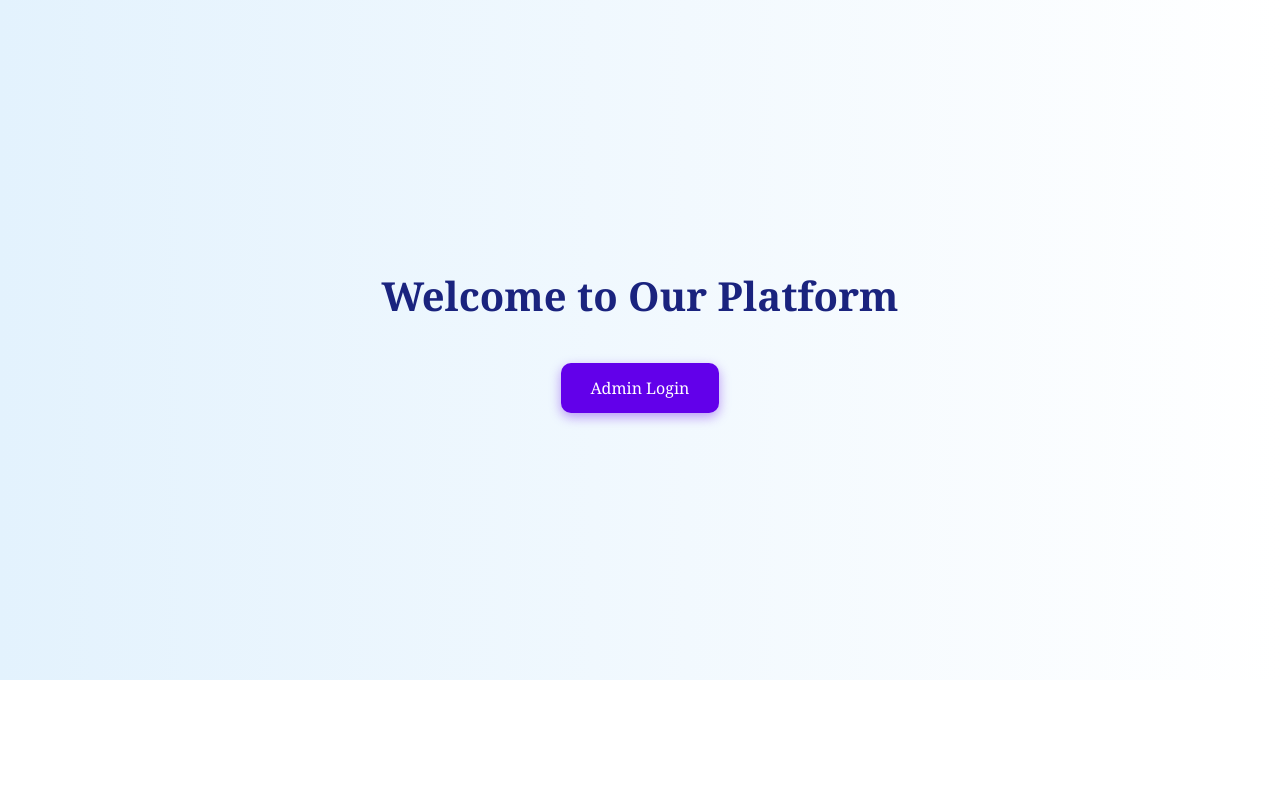
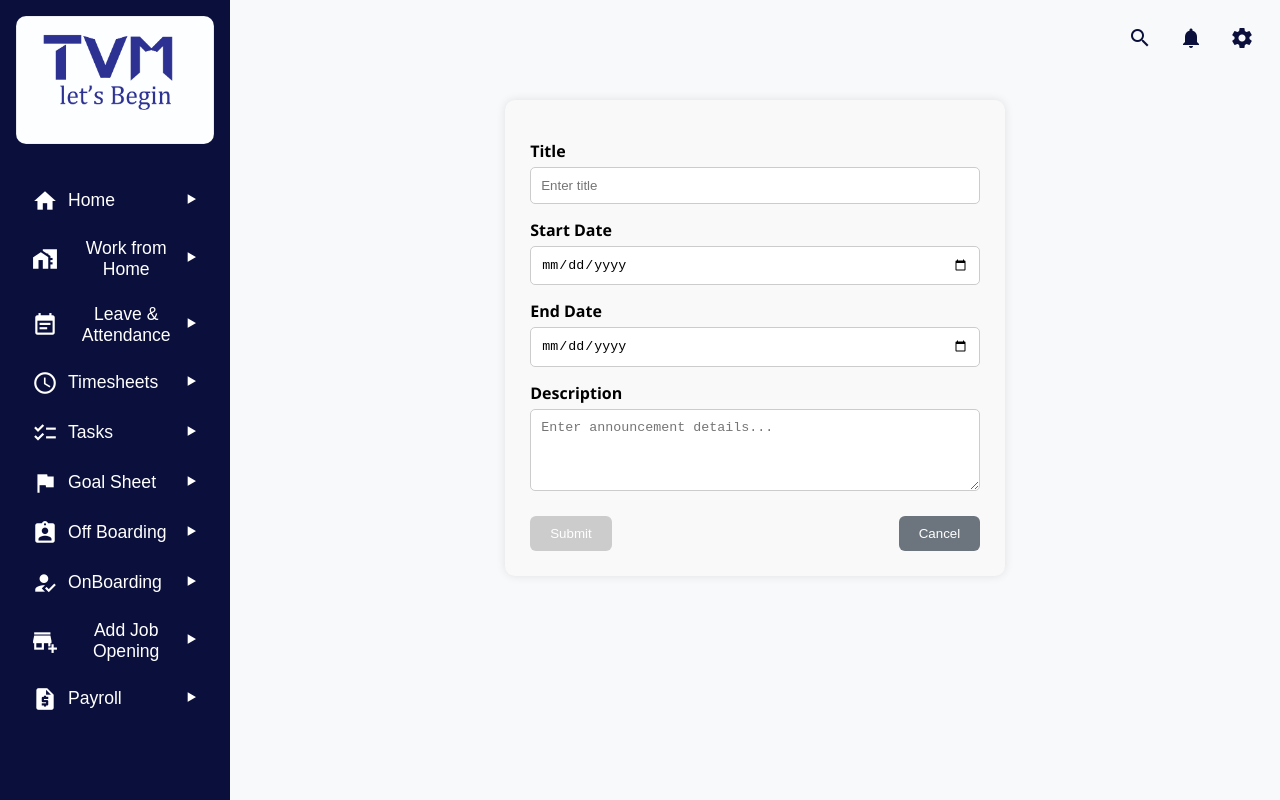
Before and after one commit to tvminfotech1/TVMEMS-UI, an Angular app: page /mainlayout/add-announcement in a window 1280 px wide. Built offline with nearby package versions, Linux system fonts and the light colour scheme.

Commit message:
add annoncement button and announcement form

```diff
--- a/src/app/app-routing.module.ts
+++ b/src/app/app-routing.module.ts
@@ -69,6 +69,8 @@ import { AddSalaryComponent } from './components/payroll/add-salary/add-salary.c
 import { MonthlySalarySlipComponent } from './components/payroll/monthly-salary-slip/monthly-salary-slip.component';
 import { ReportComponent } from './components/payroll/report/report.component';
 import { YearlySalarySlipComponent } from './components/payroll/yearly-salary-slip/yearly-salary-slip.component';
+import { AddAnnouncementComponent } from './components/mainlayout/add-announcement/add-announcement.component';
+
 
 const routes: Routes = [
   { path: '', component: HomeComponent },
@@ -118,6 +120,8 @@ const routes: Routes = [
       {path:'attendance', component:AttendanceComponent},
       {path:'addopening', component:AddOpeningComponent},
       {path:'goal', component:GoalComponent},
+      { path: 'add-announcement', component: AddAnnouncementComponent },
+
 
       { path: 'personal', component: PersonalComponent },
       { path: 'kyc', component: KycComponent },
--- /dev/null
+++ b/src/app/components/mainlayout/add-announcement/add-announcement.component.css
@@ -0,0 +1,51 @@
+.form-wrapper {
+  max-width: 500px;
+  margin: 40px auto;
+  background: #f9f9f9;
+  padding: 25px;
+  border-radius: 10px;
+  box-shadow: 0 0 10px rgba(0, 0, 0, 0.1);
+}
+
+h2 {
+  text-align: center;
+  margin-bottom: 20px;
+}
+
+label {
+  font-weight: bold;
+  display: block;
+  margin-top: 15px;
+}
+
+input, textarea {
+  width: 100%;
+  padding: 10px;
+  margin-top: 5px;
+  border-radius: 5px;
+  border: 1px solid #ccc;
+}
+
+.button-row {
+  display: flex;
+  justify-content: space-between;
+  margin-top: 20px;
+}
+
+button {
+  padding: 10px 20px;
+  border: none;
+  border-radius: 6px;
+  background-color: #007bff;
+  color: white;
+  cursor: pointer;
+}
+
+button[type="button"] {
+  background-color: #6c757d;
+}
+
+button:disabled {
+  background-color: #cccccc;
+  cursor: not-allowed;
+}
--- /dev/null
+++ b/src/app/components/mainlayout/add-announcement/add-announcement.component.html
@@ -0,0 +1,21 @@
+<div class="form-wrapper">
+
+  <form [formGroup]="announcementForm" (ngSubmit)="submitForm()">
+    <label for="title">Title</label>
+    <input id="title" formControlName="title" type="text" placeholder="Enter title" />
+
+    <label for="announceStartDate">Start Date</label>
+    <input id="announceStartDate" formControlName="announceStartDate" type="date" />
+
+    <label for="announceEndDate">End Date</label>
+    <input id="announceEndDate" formControlName="announceEndDate" type="date" />
+
+    <label for="description">Description</label>
+    <textarea id="description" formControlName="description" rows="4" placeholder="Enter announcement details..."></textarea>
+
+    <div class="button-row">
+      <button type="submit" [disabled]="announcementForm.invalid">Submit</button>
+      <button type="button" (click)="cancel()">Cancel</button>
+    </div>
+  </form>
+</div>
--- /dev/null
+++ b/src/app/components/mainlayout/add-announcement/add-announcement.component.ts
@@ -0,0 +1,47 @@
+import { Component } from '@angular/core';
+import { FormBuilder, FormGroup, Validators } from '@angular/forms';
+import { Router } from '@angular/router';
+import { HttpClient } from '@angular/common/http';
+
+@Component({
+  selector: 'app-add-announcement',
+  templateUrl: './add-announcement.component.html',
+  styleUrls: ['./add-announcement.component.css']
+})
+export class AddAnnouncementComponent {
+  announcementForm: FormGroup;
+
+  constructor(
+    private fb: FormBuilder,
+    private router: Router,
+    private http: HttpClient
+  ) {
+    this.announcementForm = this.fb.group({
+      title: ['', Validators.required],
+      announceStartDate: ['', Validators.required],
+      announceEndDate: ['', Validators.required],
+      description: ['']
+    });
+  }
+
+  submitForm() {
+    if (this.announcementForm.valid) {
+      const announcementData = this.announcementForm.value;
+
+      this.http.post('http://localhost:3000/announcements', announcementData).subscribe({
+        next: () => {
+          alert('Announcement added successfully!');
+          this.router.navigate(['/mainlayout/announcement']);
+        },
+        error: (err) => {
+          console.error('Error adding announcement:', err);
+          alert('Failed to add announcement.');
+        }
+      });
+    }
+  }
+
+  cancel() {
+    this.router.navigate(['/mainlayout/announcement']);
+  }
+}
--- a/src/app/components/mainlayout/announcement/announcement.component.html
+++ b/src/app/components/mainlayout/announcement/announcement.component.html
@@ -14,6 +14,9 @@
     <div class="spinner"></div>
     <p>Loading...</p>
   </div> -->
+  <div class="announcement-header">
+    <button class="add-button" (click)="onAddAnnouncement()">➕ Add Announcement</button>
+  </div>
 
   <!-- Tab Switching -->
   <div [ngSwitch]="currentTab">
--- a/src/app/components/mainlayout/announcement/announcement.component.ts
+++ b/src/app/components/mainlayout/announcement/announcement.component.ts
@@ -1,5 +1,6 @@
 import { Component, OnInit } from '@angular/core';
 import { HttpClient } from '@angular/common/http';
+import { Router } from '@angular/router';
 
 @Component({
   selector: 'app-announcement',
@@ -7,24 +8,24 @@ import { HttpClient } from '@angular/common/http';
   styleUrls: ['./announcement.component.css']
 })
 export class AnnouncementComponent implements OnInit {
+
   currentTab: 'notification' | 'announcement' = 'announcement';
   currentPage = 1;
   announcements: any[] = [];
 
-get visibleAnnouncements() {
+  get visibleAnnouncements() {
     const pageSize = 10;
     const start = (this.currentPage - 1) * pageSize;
     return this.announcements.slice(start, start + pageSize);
   }
-  constructor(private http: HttpClient) {}
+
+  constructor(private http: HttpClient, private router: Router) {}
 
   ngOnInit() {
     this.http.get<any>('assets/announcement-data.json').subscribe(data => {
       this.announcements = data.announcements;
     });
   }
-
-
 
   changePage(page: number) {
     this.currentPage = page;
@@ -37,4 +38,9 @@ get visibleAnnouncements() {
   switchTab(tab: 'notification' | 'announcement') {
     this.currentTab = tab;
   }
+
+  onAddAnnouncement() {
+    console.log('Add Announcement clicked');
+    this.router.navigate(['/mainlayout/add-announcement']);
+  }
 }
```
Also changed, not shown: src/app/app.module.ts (+4 -4 lines), src/assets/add-announcement.json (added, +11 -0 lines), 1 other file (tests, documents, lock files or other folders).
